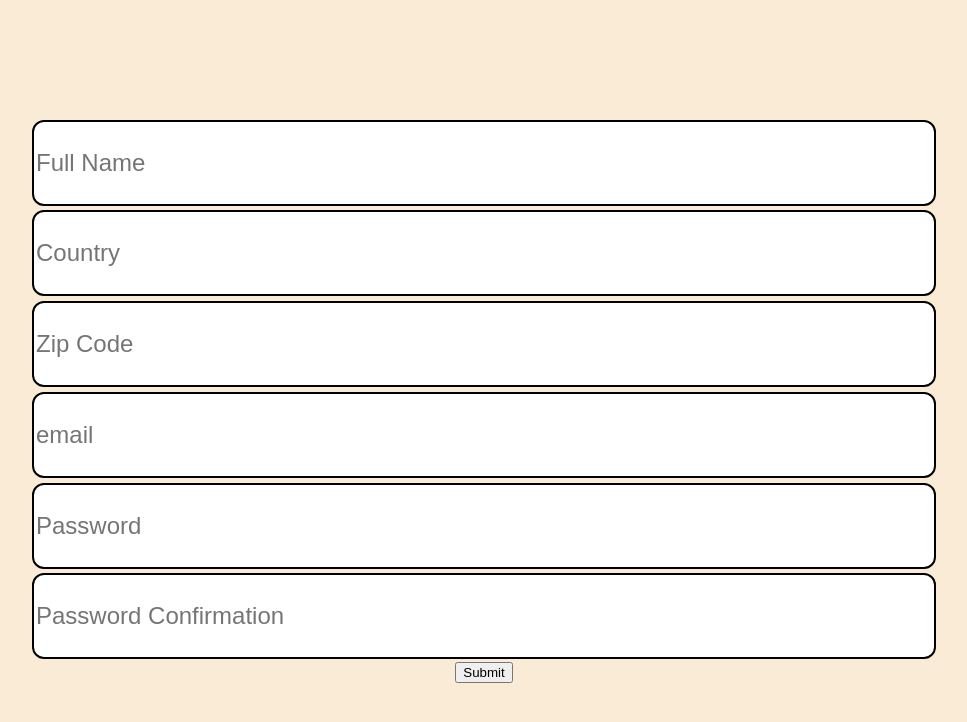
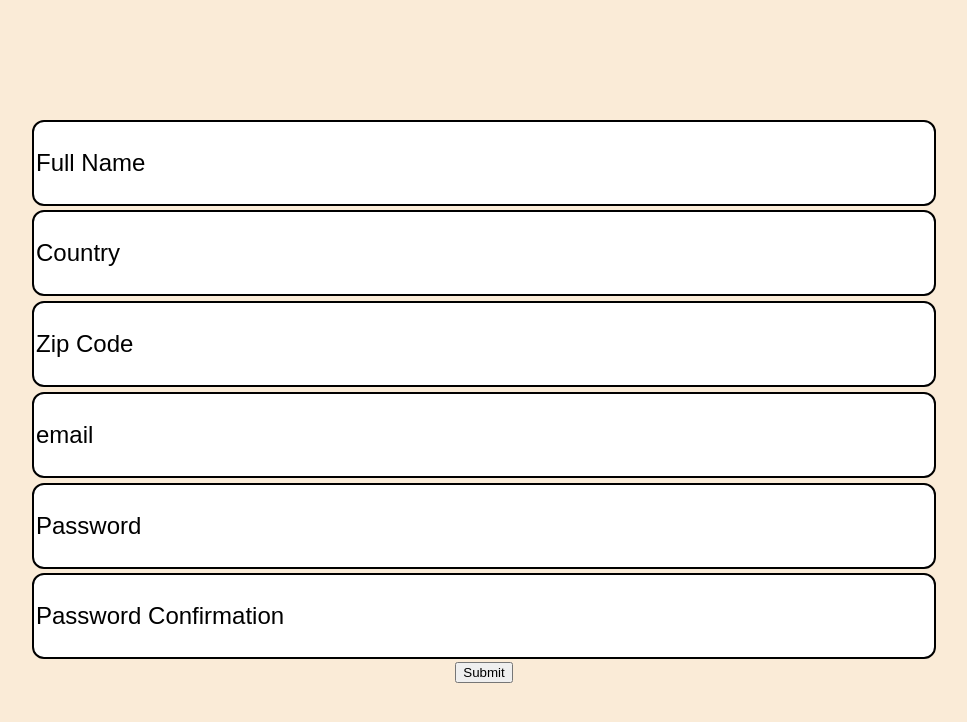
Before and after one commit to MohamedBechirMejri/theodinproject-forms, a website built with webpack: page src/template.html in a window 1280 px wide. Shown: the whole page, without its empty margins (156-1123 px from the left). Built offline with nearby package versions, Linux system fonts and the light colour scheme.

Commit message:
change placeholder color

```diff
--- a/src/main.scss
+++ b/src/main.scss
@@ -14,7 +14,7 @@ form {
   height: 100vh;
   width: 100vw;
 
-input {
+  input {
     margin: 0.1em;
     width: 70%;
     height: 10%;
@@ -25,5 +25,8 @@ input {
     color: colors.$dark;
     border-radius: 0.5em;
     transition: all 300ms;
+    &::placeholder {
+      color: colors.$dark;
+    }
+  }
 }
-}
```
